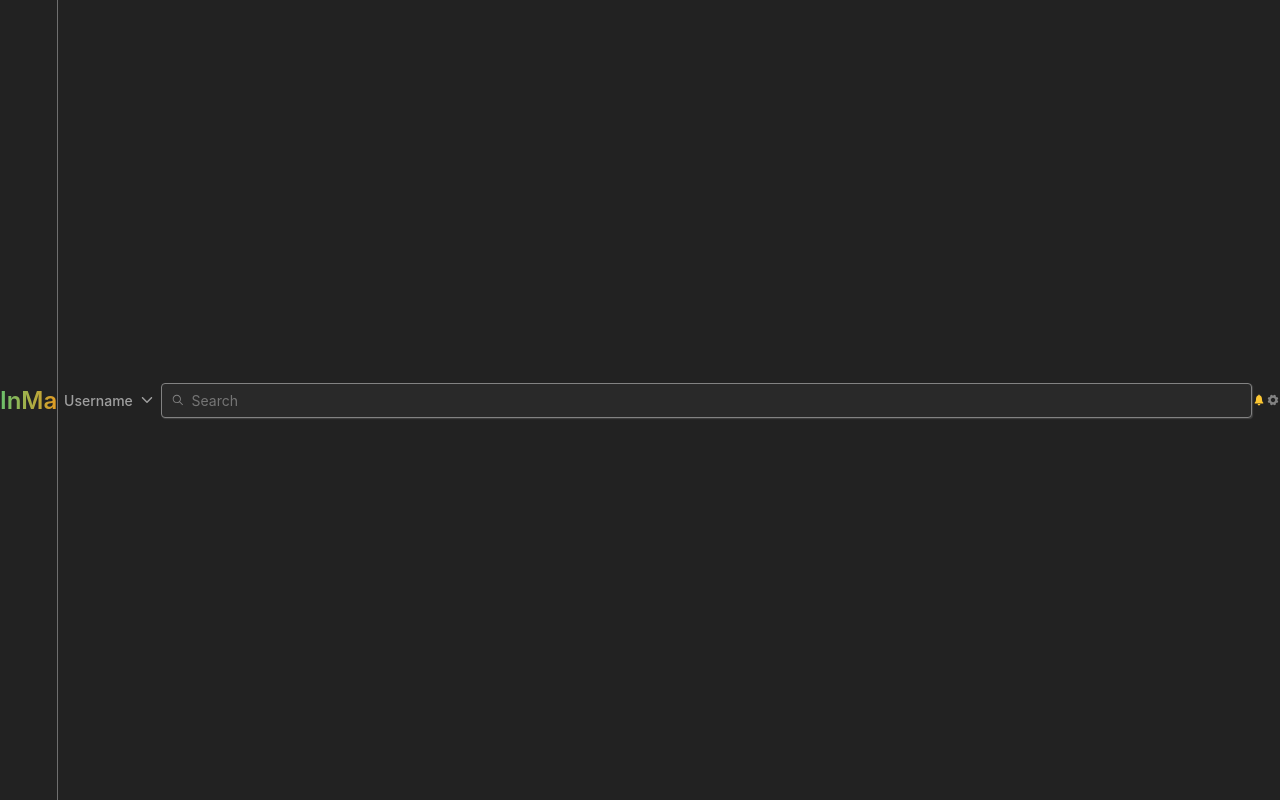
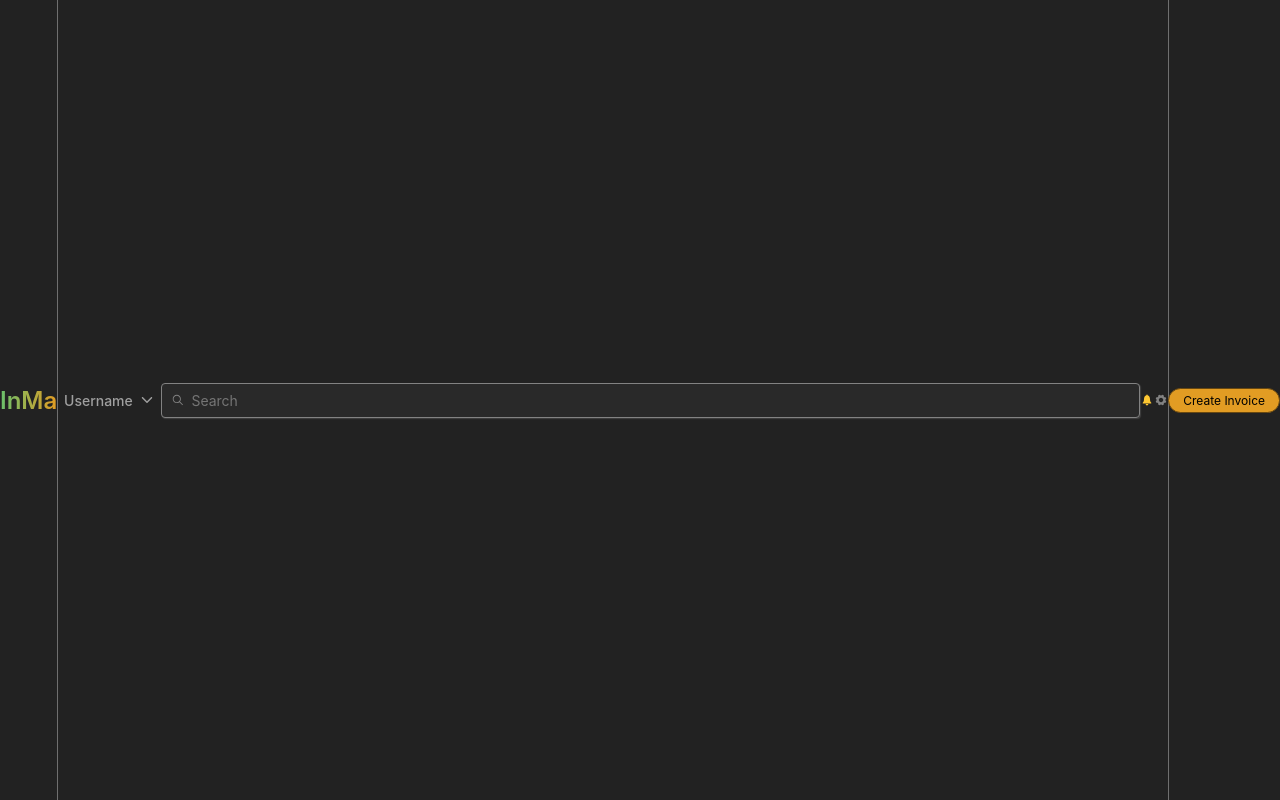
Before and after one commit to Darleanow/InvoiceManager, a Next.js app in the folder frontend/: page /sandbox in a window 1280 px wide. Built offline with nearby package versions, Linux system fonts and the light colour scheme; a web font is replaced by a local one.

Commit message:
feat(CreateInvoiceButton): Add create invoice button

```diff
--- /dev/null
+++ b/frontend/app/components/atoms/CreateInvoiceButton/CreateInvoiceButton.jsx
@@ -0,0 +1,7 @@
+import styles from './CreateInvoiceButton.module.scss';
+
+export default function CreateInvoiceButton() {
+  return (
+    <button className={styles.create_invoice_button}>Create Invoice</button>
+  );
+}
--- /dev/null
+++ b/frontend/app/components/atoms/CreateInvoiceButton/CreateInvoiceButton.module.scss
@@ -0,0 +1,27 @@
+.create_invoice_button {
+  background-color: #e29c23;
+  font-size: 12px;
+  border: 1px solid #684811;
+  border-radius: 100px;
+  padding: 4px 14px;
+  white-space: nowrap;
+  transition:
+    background-color 0.3s ease,
+    border-color 0.3s ease,
+    transform 0.3s ease;
+
+  &:hover {
+    background-color: #f0b429;
+    border-color: #7a5b20;
+    transform: translateY(-2px);
+    cursor: pointer;
+  }
+
+  &:active {
+    transform: translateY(1px);
+  }
+
+  &:focus {
+    outline: none;
+  }
+}
--- a/frontend/app/sandbox/page.jsx
+++ b/frontend/app/sandbox/page.jsx
@@ -8,6 +8,7 @@ import UserDropdown from '../components/molecules/UserDropdown/UserDropdown';
 import SearchBar from '../components/atoms/Searchbar/SearchBar';
 import NotificationsDropdown from '../components/molecules/NotificationsDropdown/NotificationsDropdown';
 import Settings from '../components/molecules/Settings/Settings';
+import CreateInvoiceButton from '../components/atoms/CreateInvoiceButton/CreateInvoiceButton';
 
 export default function SandBox() {
   return (
@@ -18,6 +19,8 @@ export default function SandBox() {
       <SearchBar />
       <NotificationsDropdown />
       <Settings />
+      <SeparatorLine />
+      <CreateInvoiceButton />
     </div>
   );
 }
```
